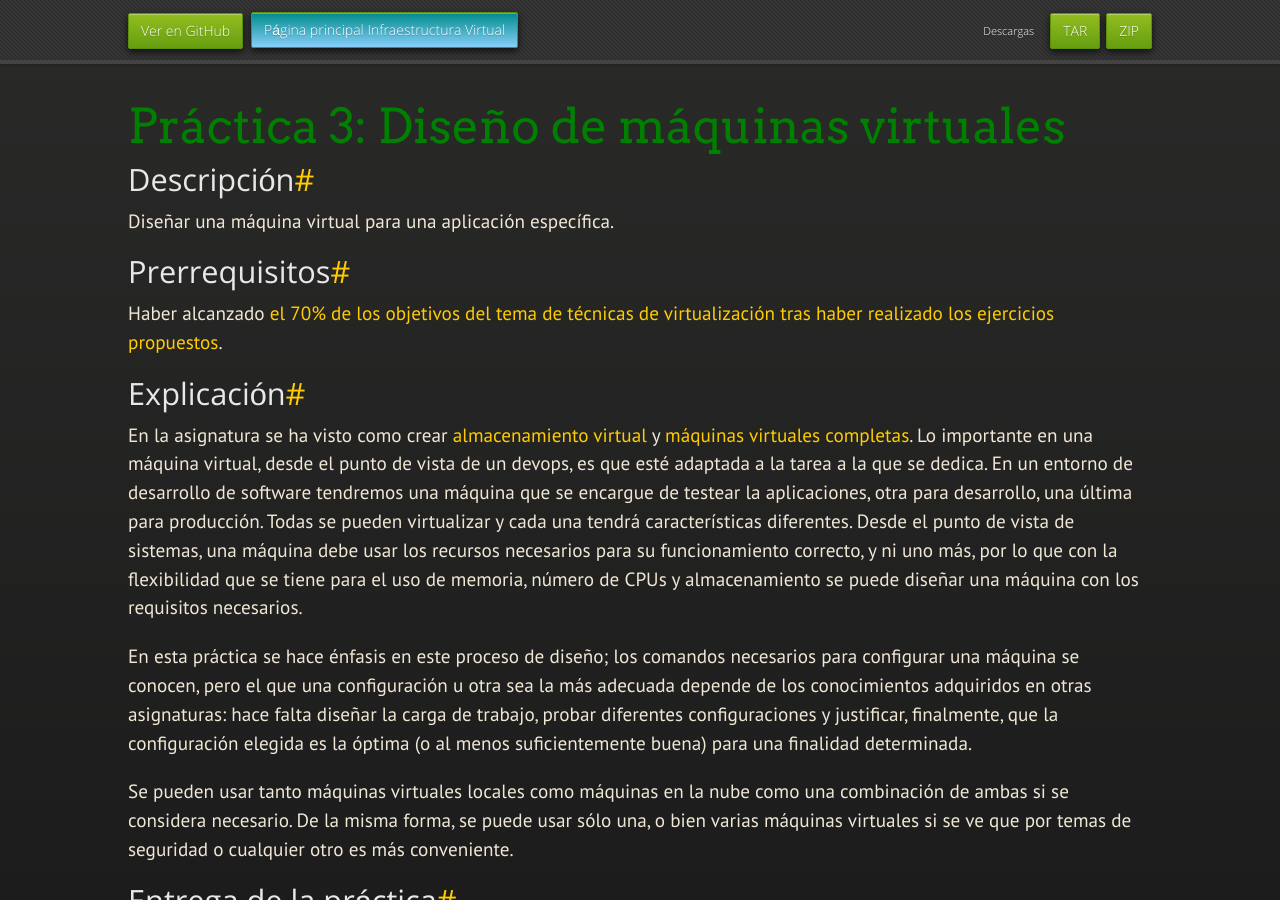
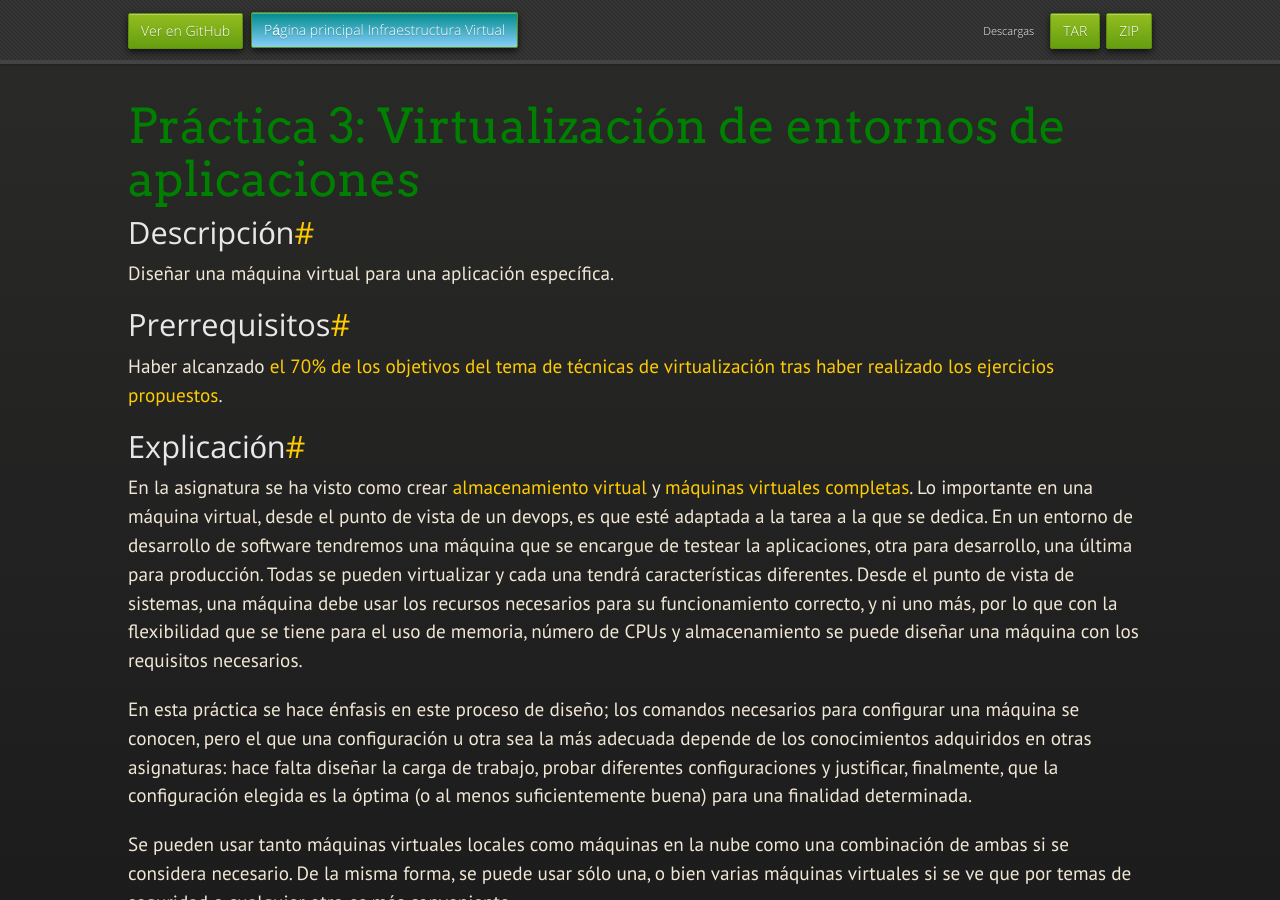
Before and after one commit to JJ/IV, a Jekyll site: the page built from documentos/practicas/3.MV.md, in a window 1280 px wide and 900 px high. Built offline with Jekyll 4.4.1, drawn with Linux system fonts in a browser that asks for light colours; nearby versions of some CDN libraries; some web fonts are replaced.

Commit message:
Sync documentos/practicas/3.MV.md de master a gh-pages

```diff
--- a/documentos/practicas/3.MV.md
+++ b/documentos/practicas/3.MV.md
@@ -1,9 +1,9 @@
 ---
 layout: index
 
+
 ---
-
-Práctica 3:  Diseño de máquinas virtuales
+Práctica 3: Virtualización de entornos de aplicaciones
 =====================================
 
 Descripción
```
